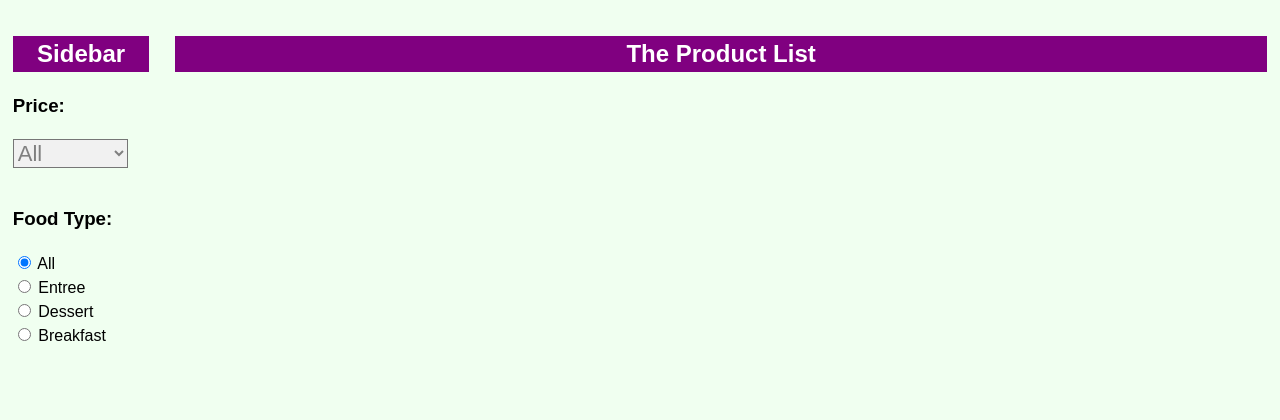
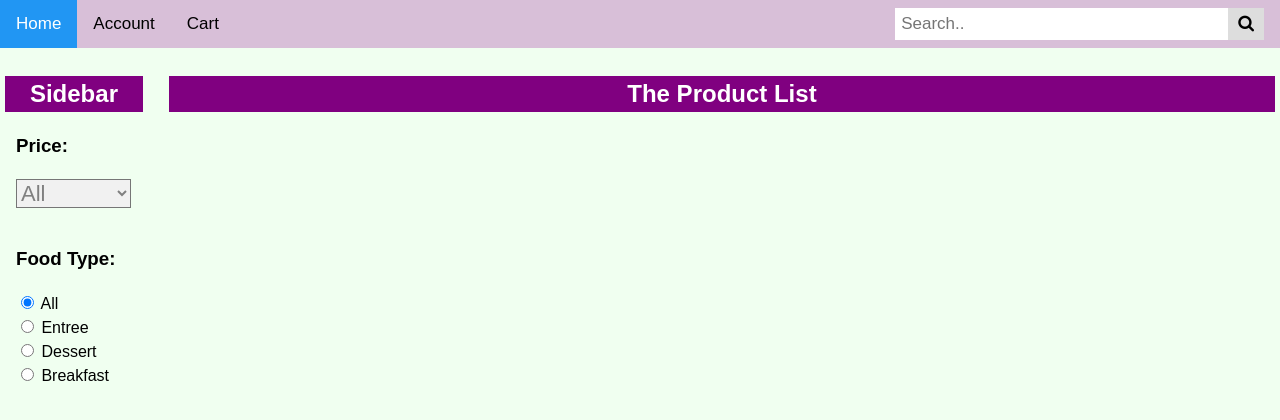
Before and after one commit to nawa236/StorefrontTestingApp, a PHP site: page /ProductList.php in a window 1280 px wide. Shown: the top 420 px of the page. Run offline with PHP 8.4, Linux system fonts and the light colour scheme; data that the repository does not hold is empty.

Commit message:
Add header and search bar

```diff
--- /dev/null
+++ b/filterProducts.php
@@ -0,0 +1,29 @@
+<?php
+
+include('dbConnect.php');
+include('productCard.php');
+
+if($_POST["food"] == "All")
+        $query = "SELECT * FROM product WHERE catagory IS NOT NULL";
+else{
+        $query = "SELECT * FROM product WHERE catagory = '" . $_POST["food"] . "'";
+}
+if($_POST["price"] == "Low")
+        $query .= " AND price < 4";
+if($_POST["price"] == "Med")
+        $query .= " AND price >= 4 AND price <= 8";
+if($_POST["price"] == "High")
+        $query .= " AND price > 8";
+
+$statement = $connect->prepare($query);
+$statement->execute();
+$result = $statement->fetchAll();
+$total_row = $statement->rowCount();
+
+if($total_row > 0) {
+	foreach($result as $row){
+		new ProductCard($row['name'],$row['price'],$row['description'],$row['catagory']);
+	}
+}
+
+?>
--- /dev/null
+++ b/productCard.php
@@ -0,0 +1,19 @@
+<?php
+
+class ProductCard {
+
+function __construct($name,$price,$description,$foodType) {
+      $image = "./images/" . str_replace(" ","",$name) . ".jpg";
+      echo "<div class=\"card\">";
+      echo "<img src=$image alt=$name style=\"width:100%\">";
+      echo "<h1>$name</h1>";
+      $formattedPrice = number_format ($price,2);
+      echo "<p class=\"price\">\$$formattedPrice</p>";
+      echo "<p>$description</p>";
+      $id = "button" . $name;
+      echo "<p><button id=$id>Configure</button></p>";
+      echo "</div>";
+ }
+
+}
+?>
--- a/ProductList.php
+++ b/productList.php
@@ -8,14 +8,26 @@
 
     <title>Product List</title>
     <link rel="stylesheet" href="styles.css">
+    <link rel="stylesheet" href="https://cdnjs.cloudflare.com/ajax/libs/font-awesome/4.7.0/css/font-awesome.min.css">
 </head>
 <body>
+<div class="topnav">
+  <a class="active" href="#home">Home</a>
+  <a href="#account">Account</a>
+  <a href="#cart">Cart</a>
+  <div class="search-container">
+   <!-- <form action=" ">  -->
+      <input type="text" placeholder="Search.." name="search" size ="30">
+      <button type="submit"><i class="fa fa-search"></i></button>
+    </form>
+  </div>
+</div>
 
 <div class="container">
   <div class="flex-grid">
     <aside class="col sidebar">
       <h2>Sidebar</h2>
-
+<div class="sidebarContents">
 
   <h3> Price:</h3>
   <select class="dropdown select price" id="optionPrice">
@@ -33,6 +45,8 @@
   <input type="radio" name="food" class="select foodType" id="radioEntree" value="Entree" > Entree<br>
   <input type="radio" name="food" class="select foodType" id="radioDessert" value="Dessert"> Dessert<br>
   <input type="radio" name="food" class="select foodType" id="radioBreakfast" value="Breakfast"> Breakfast<br>
+
+</div>
 
     </aside>
     <section class="col main">
@@ -52,7 +66,7 @@ $(document).ready(function(){
 
 	function filter(){
 	$.ajax({
-            url:"ProductCards.php",
+            url:"filterProducts.php",
             method:"POST",
             data:{food:food, price:price},
             success:function(data){
--- a/styles.css
+++ b/styles.css
@@ -1,4 +1,75 @@
-body {background-color: #F0FFF0;}
+body {background-color: #F0FFF0;
+  margin: 0;
+  font-family: Arial, Helvetica, sans-serif;
+}
+.topnav {
+  overflow: hidden;
+  background-color: #D8BFD8
+}
+
+.topnav a {
+  float: left;
+  display: block;
+  color: black;
+  text-align: center;
+  padding: 14px 16px;
+  text-decoration: none;
+  font-size: 17px;
+}
+
+.topnav a:hover {
+  background-color: #ddd;
+  color: black;
+}
+
+.topnav a.active {
+  background-color: #2196F3;
+  color: white;
+}
+
+.topnav .search-container {
+  float: right;
+}
+
+.topnav input[type=text] {
+  padding: 6px;
+  margin-top: 8px;
+  font-size: 17px;
+  border: none;
+}
+
+.topnav .search-container button {
+  float: right;
+  padding: 6px 10px;
+  margin-top: 8px;
+  margin-right: 16px;
+  background: #ddd;
+  font-size: 17px;
+  border: none;
+  cursor: pointer;
+}
+
+.topnav .search-container button:hover {
+  background: #ccc;
+}
+
+@media screen and (max-width: 630px) {
+  .topnav .search-container {
+    float: none;
+  }
+  .topnav a, .topnav input[type=text], .topnav .search-container button {
+    float: none;
+    display: block;
+    text-align: left;
+    width: 100%;
+    margin: 0;
+    padding: 14px;
+  }
+  .topnav input[type=text] {
+    border: 1px solid #ccc;
+  }
+}
+
 .container {
   margin: auto;
   font-family: sans-serif;
@@ -12,6 +83,12 @@ h2 {
   text-align: center;
   background-color: purple;
 }
+
+.sidebarContents {
+  margin-left: 0.7rem;
+
+}
+
 .flex-grid {
   display: flex;
   margin: auto -1rem 1rem;
@@ -19,7 +96,7 @@ h2 {
 .col {
   margin-left: 0.3rem;
   margin-right: 0.3rem;
-  padding: .5rem;
+  padding: 0.5rem;
 }
 .sidebar {
   flex: 1;
```
Also changed, not shown: ProductCards.php (deleted, +0 -41 lines).
